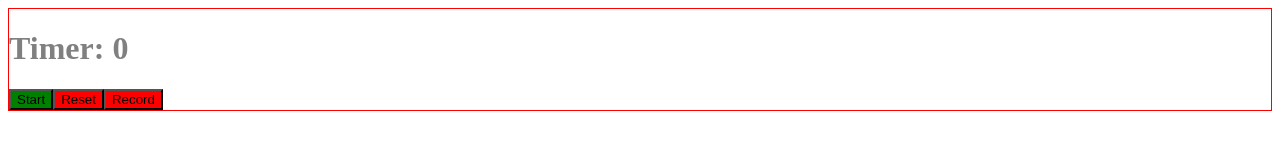
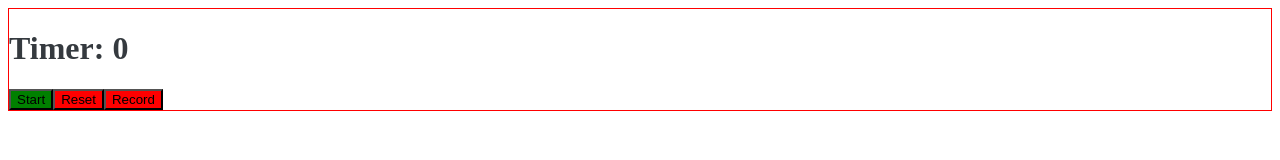
Before and after one commit to stanleyfils/react-training-styled-components-timer, a React (Create React App) app: page / in a window 1280 px wide. Shown: the top 160 px of the page. Built offline with nearby package versions, Linux system fonts and the light colour scheme.

Commit message:
Minor change

```diff
--- a/src/App.js
+++ b/src/App.js
@@ -6,7 +6,7 @@ const Container = styled.div`
 `;
 
 const Title = styled.h1`
-  color: gray;
+  color: ${(props) => props.theme.darkGray};
 `;
 
 const App = () => {
```
